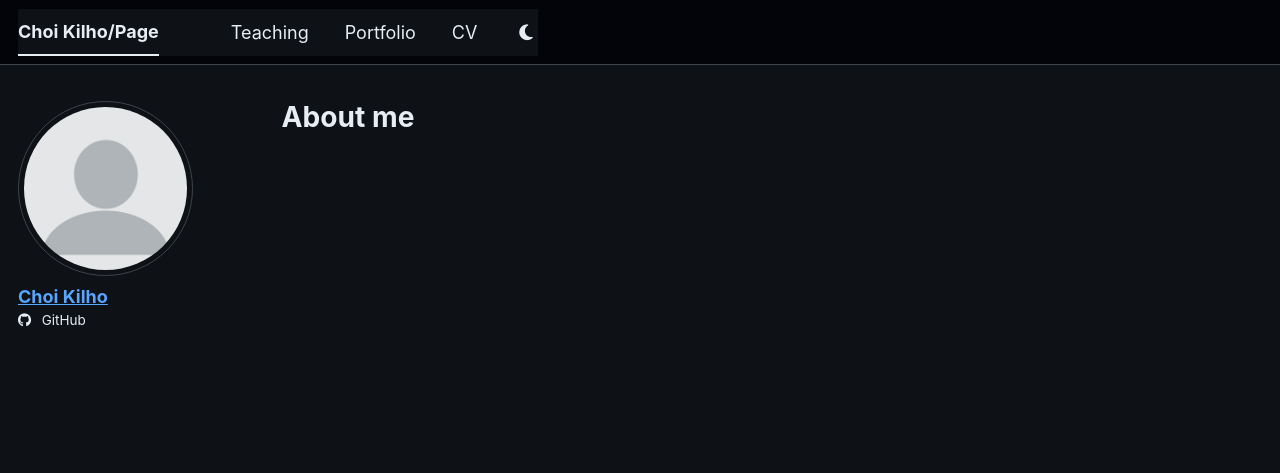
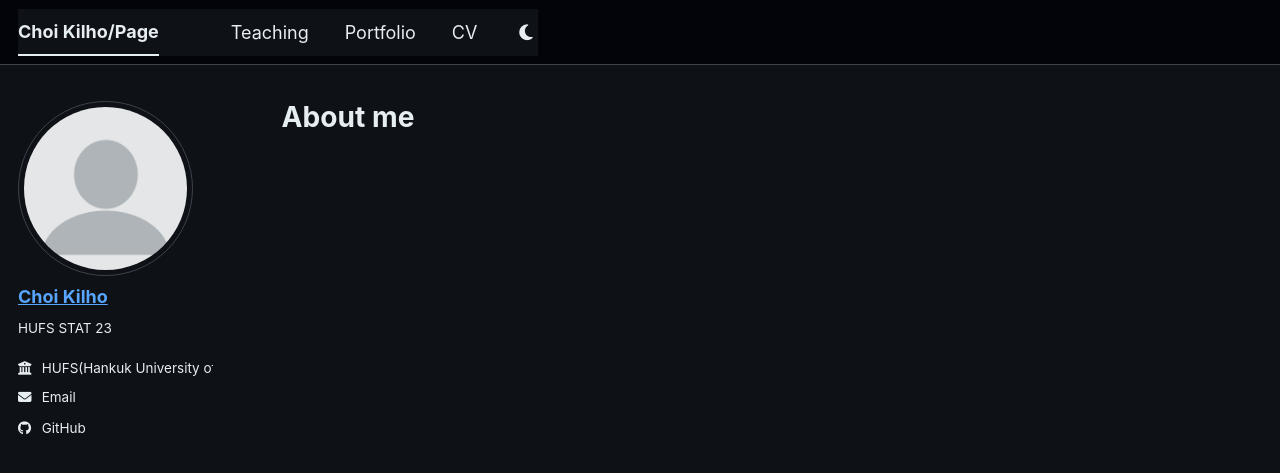
Before and after one commit to kilarc/kilarc.github.io, a Jekyll site: the page built from _pages/about.md, in a window 1280 px wide. Shown: the top 473 px of the page. Built offline with Jekyll 4.4.1, drawn with Linux system fonts in a browser that asks for light colours; a script bundle is joined from its source files by our own code; a style sheet for code colours, icons or effects is not loaded.

Commit message:
Update _config.yml

```diff
--- a/_config.yml
+++ b/_config.yml
@@ -27,11 +27,11 @@ author:
   avatar           : "profile.png"
   name             : "Choi Kilho"
   pronouns         : # example: "she/her"
-  bio              : # Short sidebar biography
+  bio              : "HUFS STAT 23"
   location         : # City or country
-  employer         : # University or organization
+  employer         : "HUFS(Hankuk University of Foreign Studies)"
   uri              : # URL
-  email            : # Public contact email
+  email            : "z-zxcvbnm@hufs.ac.kr"
 
   # Academic websites
   academia         : # URL
```
